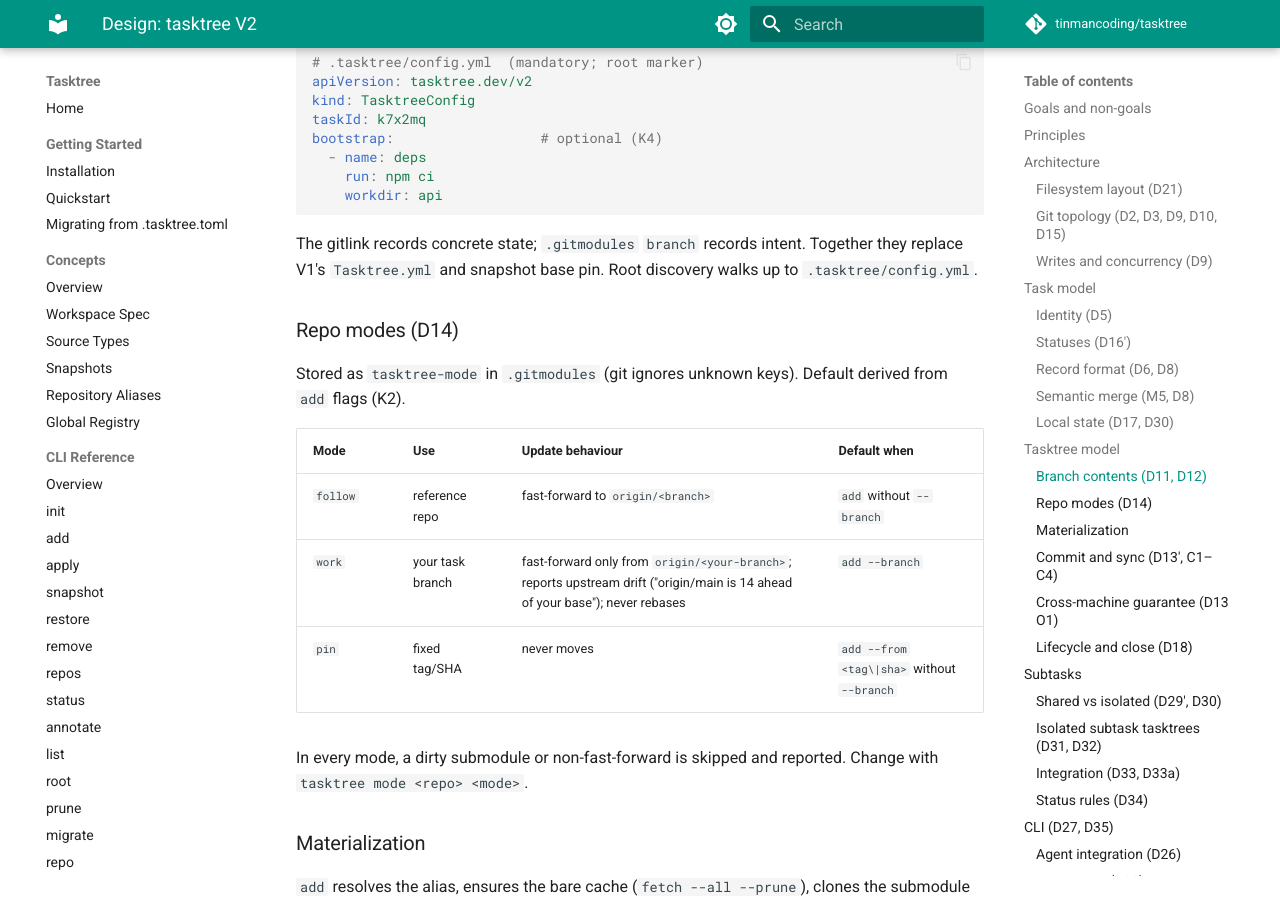
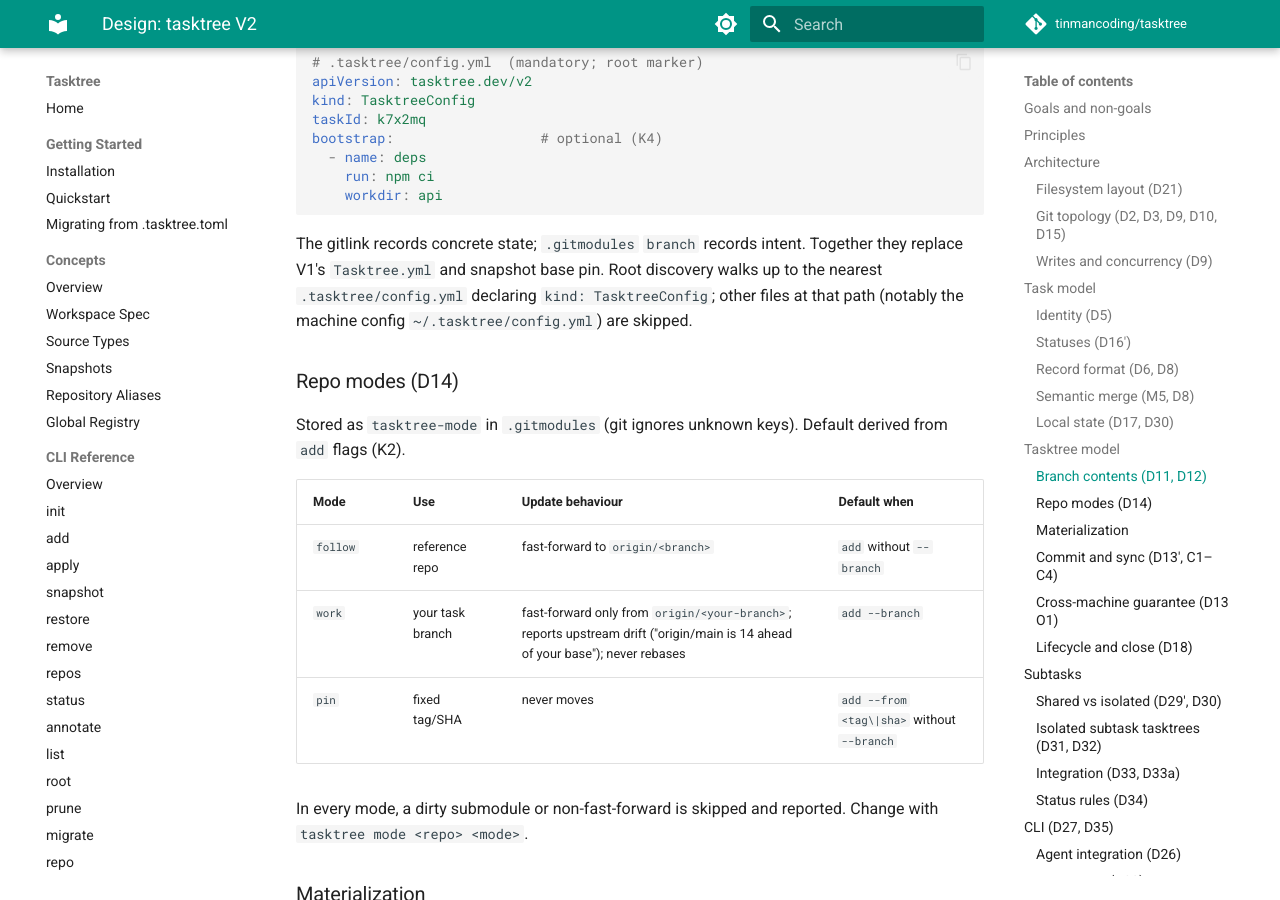
Before and after one commit to tinmancoding/tasktree, an MkDocs documentation site: the page built from docs/design/tasktree-v2.md, in a window 1280 px wide and 900 px high, scrolled down 5896 px. Built offline with MkDocs 1.6.1 and Material for MkDocs 9.7.7, drawn with Linux system fonts in a browser that asks for light colours; comment, search, counter and statistics services are not loaded.

Commit message:
docs: root marker requires kind TasktreeConfig

````diff
--- a/docs/design/tasktree-v2.md
+++ b/docs/design/tasktree-v2.md
@@ -254,8 +254,9 @@ bootstrap:                  # optional (K4)
 ```
 
 The gitlink records concrete state; `.gitmodules` `branch` records intent. Together they
-replace V1's `Tasktree.yml` and snapshot base pin. Root discovery walks up to
-`.tasktree/config.yml`.
+replace V1's `Tasktree.yml` and snapshot base pin. Root discovery walks up to the nearest
+`.tasktree/config.yml` declaring `kind: TasktreeConfig`; other files at that path (notably the
+machine config `~/.tasktree/config.yml`) are skipped.
 
 ### Repo modes (D14)
 
````
